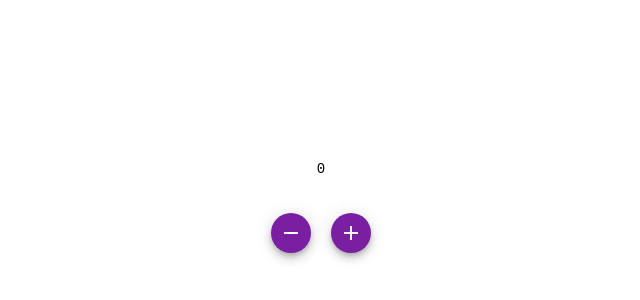
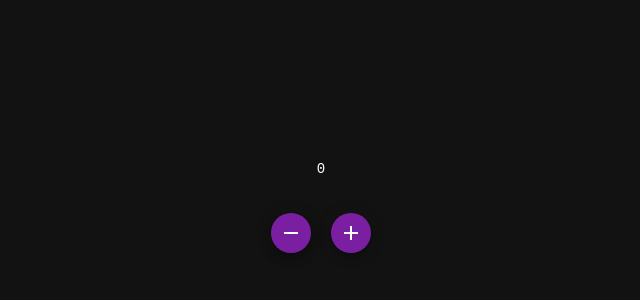
Before and after one commit to joarkm/signals-tryout, an Angular app: page / in a window 1280 px wide. Shown: the part 28-328 px from the top of the page, without its empty margins (319-959 px from the left). Built offline with nearby package versions, Linux system fonts and the light colour scheme.

Commit message:
Use dark color scheme

```diff
--- a/src/styles.scss
+++ b/src/styles.scss
@@ -1,4 +1,14 @@
 /* You can add global styles to this file, and also import other style files */
 
-html, body { height: 100%; }
-body { margin: 0; font-family: Roboto, "Helvetica Neue", sans-serif; }
+html {
+    color-scheme: dark;
+}
+html,
+body {
+    height: 100%;
+}
+
+body {
+    margin: 0;
+    font-family: Roboto, "Helvetica Neue", sans-serif;
+}
```
